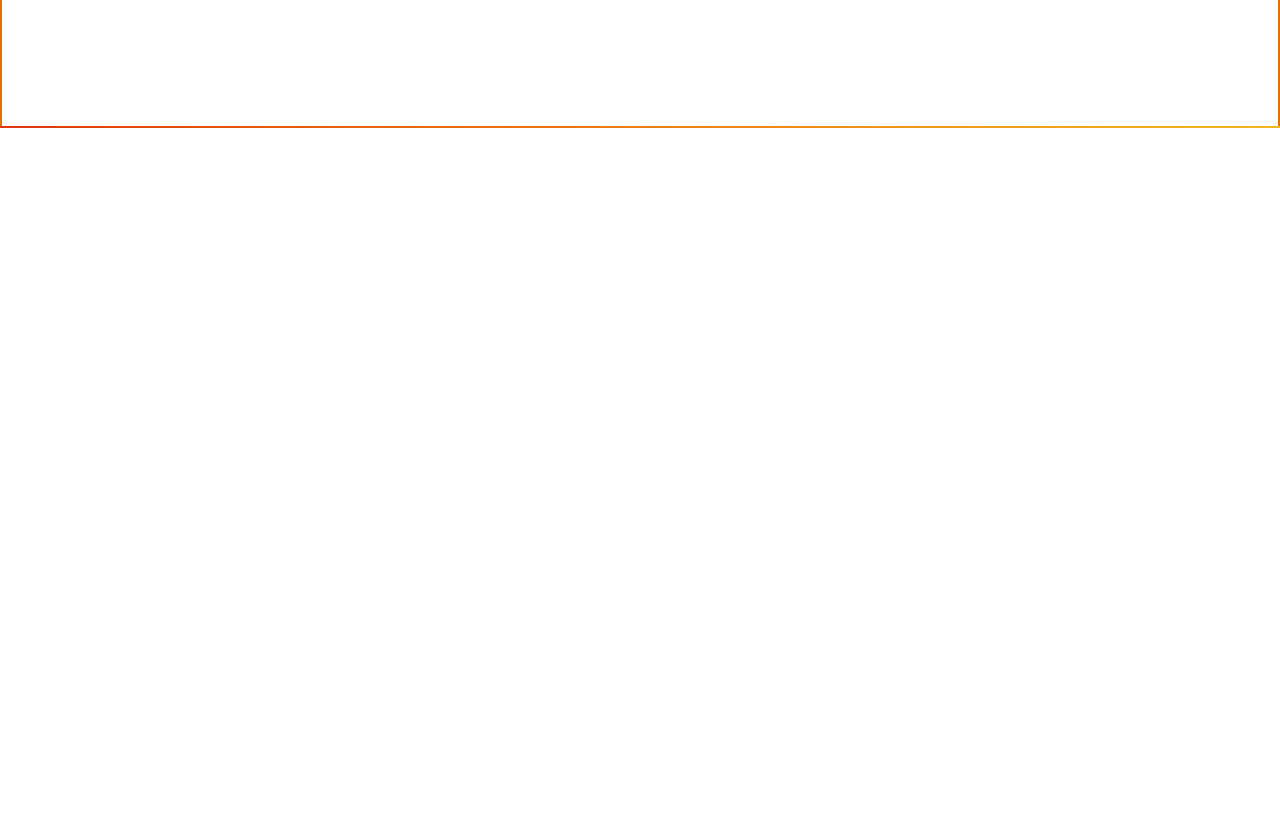
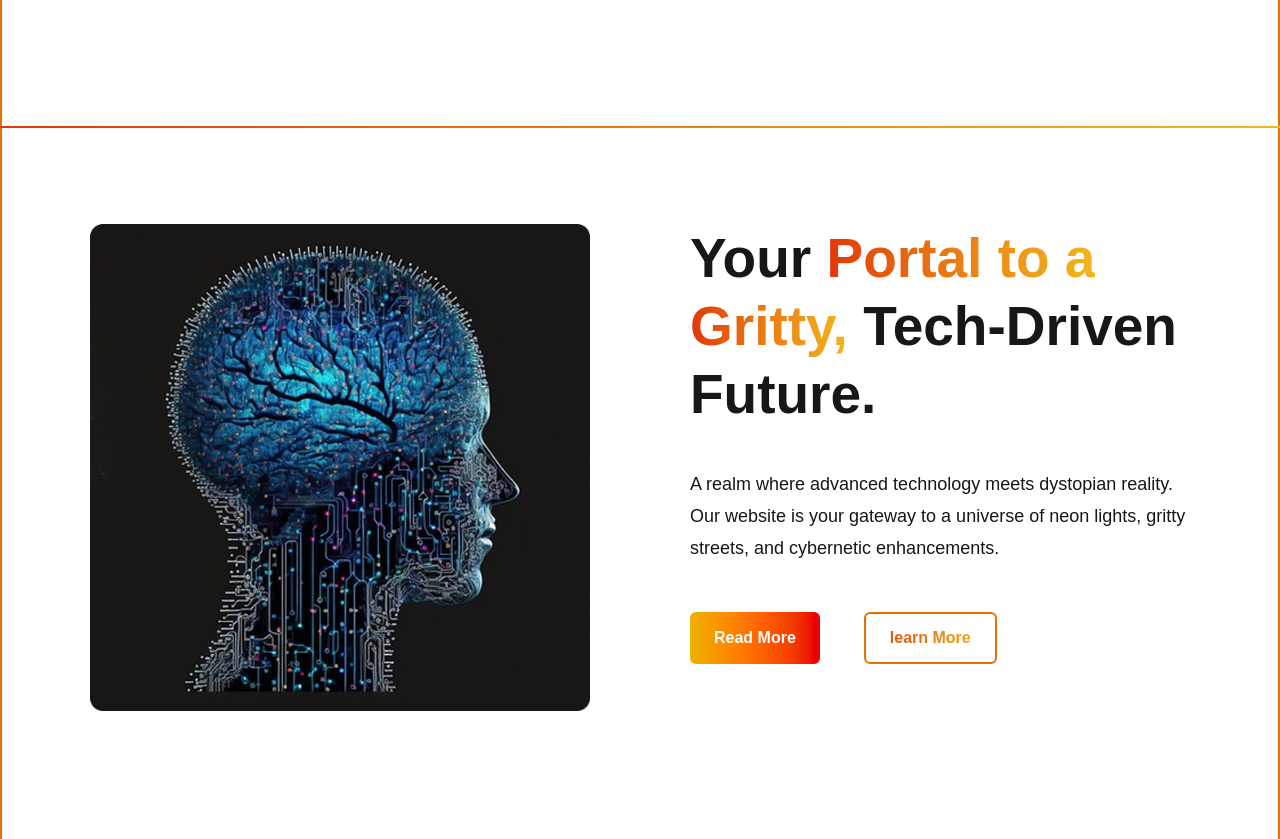
Before and after one commit to Md-Redwan/CyberPunk-Landing-Page, a Next.js app: page / in a window 1280 px wide. Shown: the part 4220-5059 px from the top of the page. Before the commit the page ends 4348 px from the top, so only its background shows below. Built offline with nearby package versions, Linux system fonts and the light colour scheme.

Commit message:
Your Protal section is added

```diff
--- /dev/null
+++ b/app/component/YourProtal.jsx
@@ -0,0 +1,47 @@
+import Image from "next/image";
+import React from "react";
+
+const YourProtal = () => {
+  return (
+    <div>
+      <div className="container mx-auto border-x-2 border-amber-600 px-22 pt-24 pb-32 flex gap-25">
+        <div className="w-[50%]">
+          <Image
+            src="/ProtalSectionImg.png"
+            width={614}
+            height={598}
+            alt="Explore Feature Image"
+          />
+        </div>
+        <div className="w-[50%]">
+          <h1 className="font-bold text-[55px] leading-17">
+            Your{" "}
+            <span className="bg-linear-to-r from-[#E03609] to-[#F0B71F] bg-clip-text text-transparent">
+              Portal to a{" "}
+            </span>
+            <br />{" "}
+            <span className="bg-linear-to-r from-[#E03609] to-[#F0B71F] bg-clip-text text-transparent">
+              Gritty,
+            </span>{" "}
+            Tech-Driven Future.
+          </h1>
+          <p className="font-medium text-lg leading-8 mt-10">
+            A realm where advanced technology meets dystopian reality. Our
+            website is your gateway to a universe of neon lights, gritty
+            streets, and cybernetic enhancements.
+          </p>
+          <div className="flex gap-11 mt-12">
+            <button className="px-6 py-3 text-white font-semibold rounded-md bg-linear-to-r from-yellow-500 via-orange-500 to-red-600 cursor-pointer">
+              Read More
+            </button>
+            <button className="px-6 py-3 font-semibold rounded-md bg-linear-to-r from-[#E03609] to-[#F0B71F] bg-clip-text text-transparent cursor-pointer border-2 border-amber-600">
+              learn More
+            </button>
+          </div>
+        </div>
+      </div>
+    </div>
+  );
+};
+
+export default YourProtal;
--- a/app/page.js
+++ b/app/page.js
@@ -3,6 +3,7 @@ import HeroSection from "./component/HeroSection";
 import NightMares from "./component/NightMares";
 import Greetings from "./component/Greetings";
 import NeonSectorOverview from "./component/NeonSectorOverview";
+import YourProtal from "./component/YourProtal";
 
 export default function Home() {
   return (
@@ -12,6 +13,7 @@ export default function Home() {
         <NightMares />
         <Greetings />
         <NeonSectorOverview />
+        <YourProtal />
       </div>
     </main>
   );
```
Also changed, not shown: public/ProtalSectionImg.png (added).
